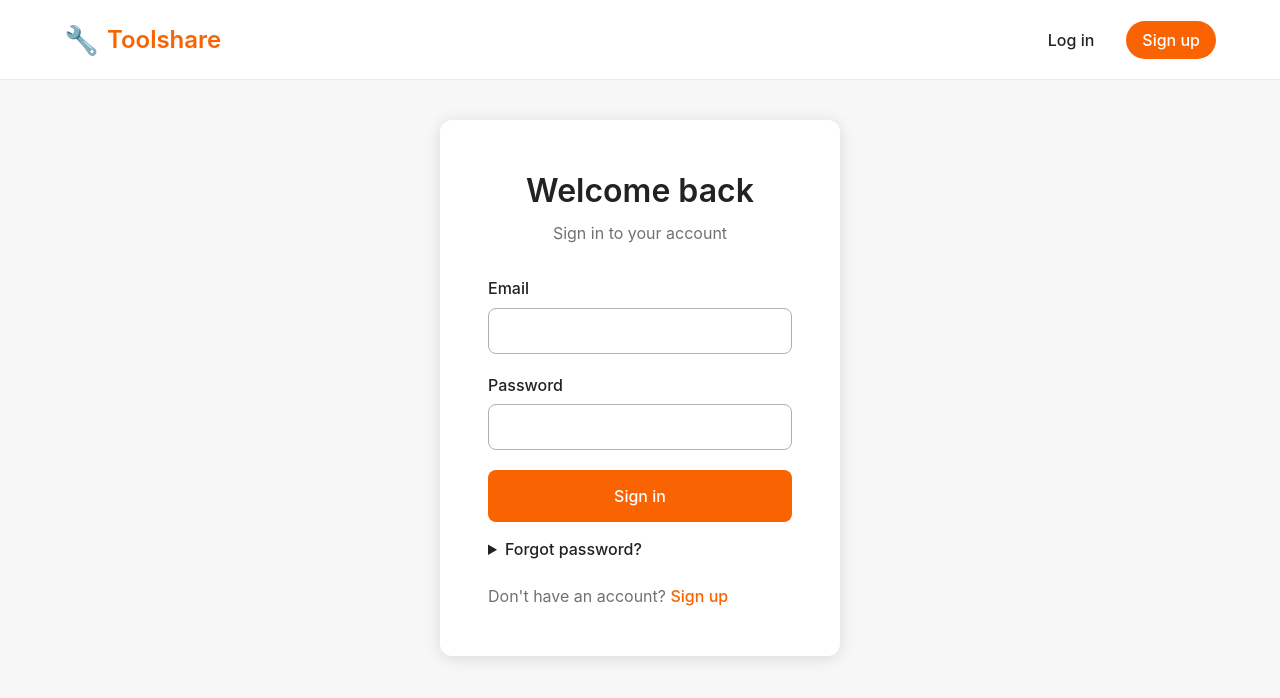
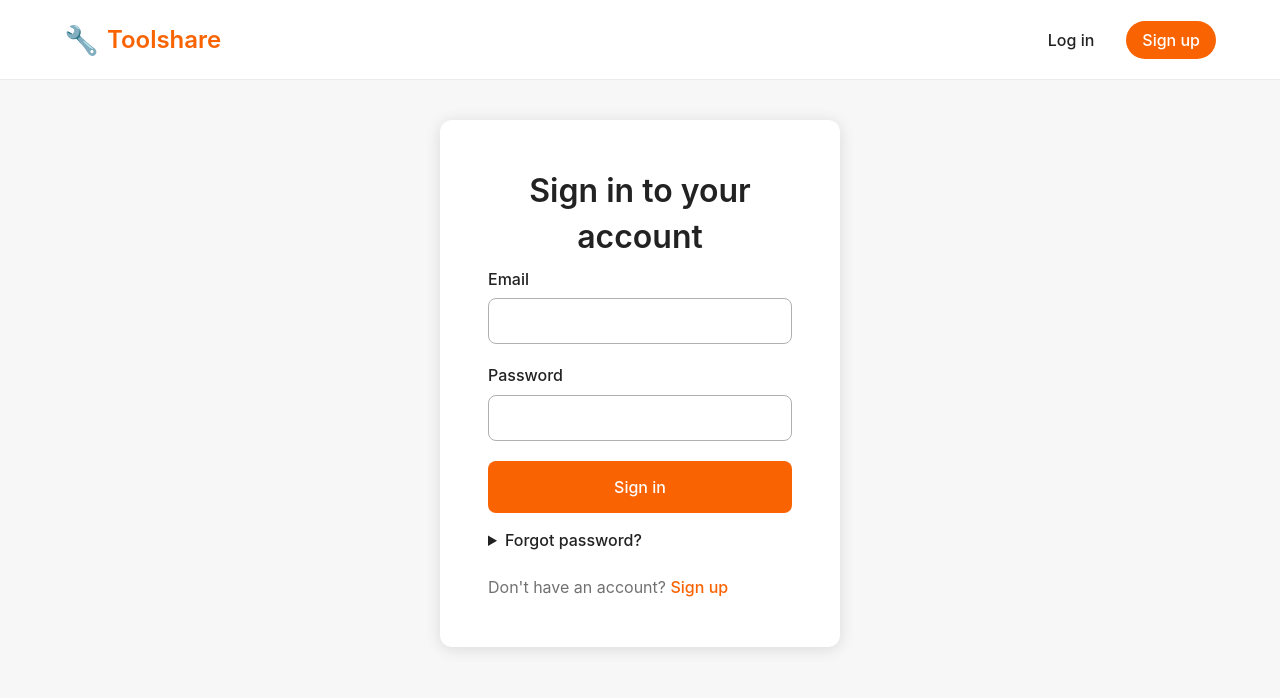
Before and after one commit to tavelli/toolshare, a React (Vite) app: page /login in a window 1280 px wide. Shown: the top 698 px of the page. Built offline with nearby package versions, Linux system fonts and the light colour scheme.

Commit message:
chore: more tweaks

```diff
--- a/src/pages/Auth/Login.jsx
+++ b/src/pages/Auth/Login.jsx
@@ -53,8 +53,8 @@ const Login = () => {
       <div className="container">
         <div className={styles.authContainer}>
           <div className={styles.authCard}>
-            <h1 className={styles.title}>Welcome back</h1>
-            <p className={styles.subtitle}>Sign in to your account</p>
+            <h1 className={styles.title}>Sign in to your account</h1>
+
             <form onSubmit={handleSubmit} className={styles.form}>
               {error && <div className={styles.error}>{error}</div>}
               <div className={styles.field}>
--- a/src/pages/Auth/Register.jsx
+++ b/src/pages/Auth/Register.jsx
@@ -43,7 +43,7 @@ const Register = () => {
             <form onSubmit={handleSubmit} className={styles.form}>
               {error && <div className={styles.error}>{error}</div>}
               <div className={styles.field}>
-                <label htmlFor="fullName">Full Name</label>
+                <label htmlFor="fullName">Name</label>
                 <input
                   id="fullName"
                   type="text"
--- a/src/pages/Dashboard/Dashboard.jsx
+++ b/src/pages/Dashboard/Dashboard.jsx
@@ -255,7 +255,7 @@ const Dashboard = () => {
                 <form
                   onSubmit={handleEditSubmit}
                   className={styles.form}
-                  style={{maxWidth: 800, margin: "0 auto"}}
+                  style={{margin: "0 auto"}}
                 >
                   {editError && <div className={styles.error}>{editError}</div>}
                   <div className={styles.formGrid}>
--- a/src/pages/Dashboard/Dashboard.module.css
+++ b/src/pages/Dashboard/Dashboard.module.css
@@ -308,7 +308,6 @@
 }
 
 .form {
-  max-width: 800px;
   margin: 0 auto;
   background: white;
 }
--- a/src/pages/ToolDetail/ToolDetail.jsx
+++ b/src/pages/ToolDetail/ToolDetail.jsx
@@ -139,7 +139,7 @@ const ToolDetail = () => {
                   to={`/profile/${tool.profiles.id}`}
                   className={styles.ownerLink}
                 >
-                  {tool.profiles.full_name || tool.profiles.email}
+                  {isOwner ? "Me" : tool.profiles.full_name}
                 </Link>
               ) : (
                 <span>{tool.profiles?.full_name || "Unknown"}</span>
```
